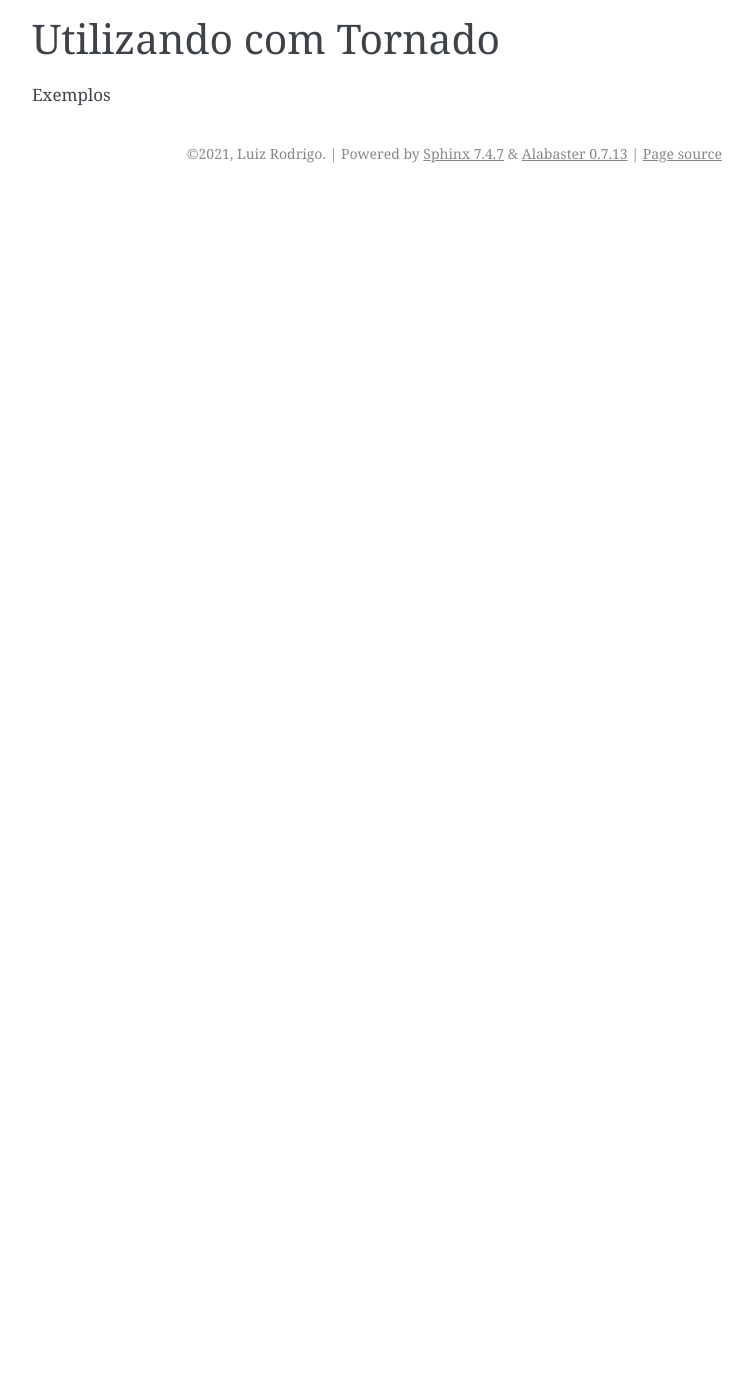
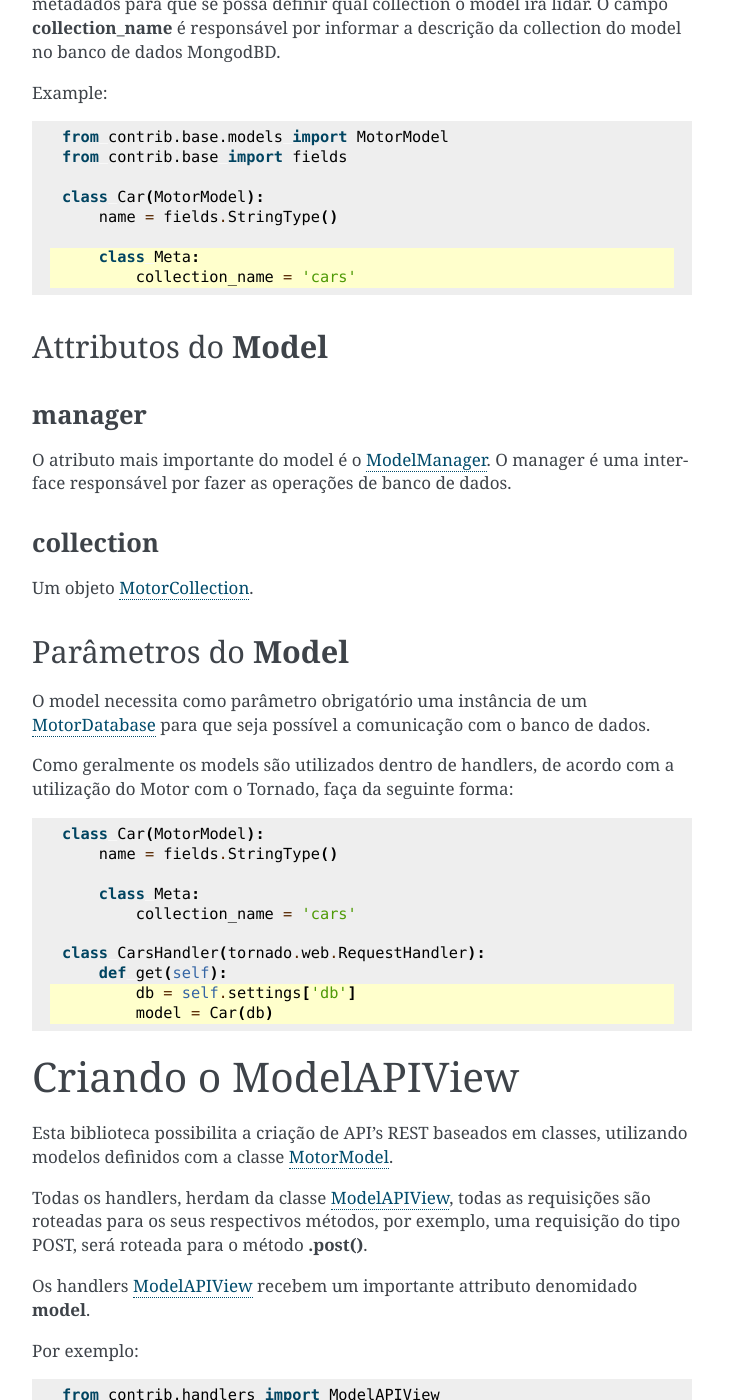
Before and after one commit to AntLouiz/tornado-contrib, a Sphinx documentation site: the page built from docs/index.rst, in a window 1280 px wide and 1400 px high, scrolled down 3035 px. Shown: the whole window, without its empty margins (388-1141 px from the left). Built offline with Sphinx 7.4.7, drawn with Linux system fonts in a browser that asks for light colours; before the commit the page ends 3228 px from its top, so only the background shows below that; some of the changed text lies outside the part shown.

Commit message:
Update docs

```diff
--- a/docs/index.rst
+++ b/docs/index.rst
@@ -34,6 +34,11 @@ Criando o Model
 .. _schematics.models.BaseType: https://schematics.readthedocs.io/en/latest/usage/models.html
 .. _Types: https://schematics.readthedocs.io/en/latest/usage/types.html
 .. _`schematics.models.ModelType`: https://schematics.readthedocs.io/en/latest/usage/models.html
+.. _`MotorCollection`: https://schematics.readthedocs.io/en/latest/usage/models.html
+.. _`ModelManager`: https://schematics.readthedocs.io/en/latest/usage/models.html
+.. _`MotorDatabase`: https://schematics.readthedocs.io/en/latest/usage/models.html
+.. _`ModelAPIView`: https://schematics.readthedocs.io/en/latest/usage/models.html
+.. _`MotorModel`: https://schematics.readthedocs.io/en/latest/usage/models.html
 
 Para criar um model utilize a classe MotorModel.
     * Todos os models tem como base de herança o `schematics.modes.Model`_.
@@ -160,12 +165,121 @@ O resultado desse relacionamento criará um documento dessa forma:
 
     {"pizza": [{"name": "Hot sauce"}, {"name": "Tomato sauce"}]}
 
-Criando o ModelView
-===================
 
-Criando o modelview
+Classe interna **Meta**
+-----------------------
+
+Esta classe é obrigatória no momento da construção do model, pois adiciona metadados para que
+se possa definir qual collection o model irá lidar. O campo **collection_name** é responsável
+por informar a descrição da collection do model no banco de dados MongodBD.
+
+Example:
+
+.. code-block:: python
+    :emphasize-lines: 7,8
+
+    from contrib.base.models import MotorModel
+    from contrib.base import fields
+
+    class Car(MotorModel):
+        name = fields.StringType()
+
+        class Meta:
+            collection_name = 'cars'
+
+
+Attributos do **Model**
+-----------------------
+
+**manager**
+^^^^^^^^^^^
+
+O atributo mais importante do model é o `ModelManager`_. O manager é uma interface responsável
+por fazer as operações de banco de dados.
+
+
+**collection**
+^^^^^^^^^^^^^^
+
+Um objeto `MotorCollection`_.
+
+
+Parâmetros do **Model**
+-----------------------
+
+O model necessita como parâmetro obrigatório uma instância de um `MotorDatabase`_ para que
+seja possível a comunicação com o banco de dados.
+
+Como geralmente os models são utilizados dentro de handlers, de acordo com a utilização
+do Motor com o Tornado, faça da seguinte forma:
+
+.. code-block:: python
+    :emphasize-lines: 9,10
+
+    class Car(MotorModel):
+        name = fields.StringType()
+
+        class Meta:
+            collection_name = 'cars'
+
+    class CarsHandler(tornado.web.RequestHandler):
+        def get(self):
+            db = self.settings['db']
+            model = Car(db)
+
+
+
+Criando o ModelAPIView
+======================
+
+
+Esta biblioteca possibilita a criação de API's REST baseados em classes, utilizando modelos definidos
+com a classe `MotorModel`_.
+
+Todas os handlers, herdam da classe `ModelAPIView`_, todas as requisições são roteadas
+para os seus respectivos métodos, por exemplo, uma requisição do tipo POST, será roteada para o método
+**.post()**.
+
+Os handlers `ModelAPIView`_ recebem um importante attributo denomidado **model**.
+
+Por exemplo:
+
+.. code-block:: python
+
+    from contrib.handlers import ModelAPIView
+
+    class PersonAPIHandler(ModelAPIView):
+        model = Person
+
+O ModelAPIView já implementa todos os métodos de uma API REST, tornando muito mais rápido e fácil
+criar endpoints de um modelo.
+Para customizar algum método por exemplo, o método de listagem, faça o seguinte:
+
+.. code-block:: python
+
+    from contrib.handlers import ModelAPIView
+
+    class PersonAPIHandler(ModelAPIView):
+        model = Person
+
+        def list(self, *args, **kwargs):
+            queryset = await self.get_queryset()
+            response = self.process_response(queryset)
+            response = self.paginate_response(queryset)
+            return response
+
+
+Attributos do ModelAPIView
+--------------------------
+
+**pass**
+
+Métodos do ModelAPIView
+-----------------------
+
+**pass**
 
 Utilizando com Tornado
 ======================
 
-Exemplos
+**pass**
```
Also changed, not shown: 5 other files.
